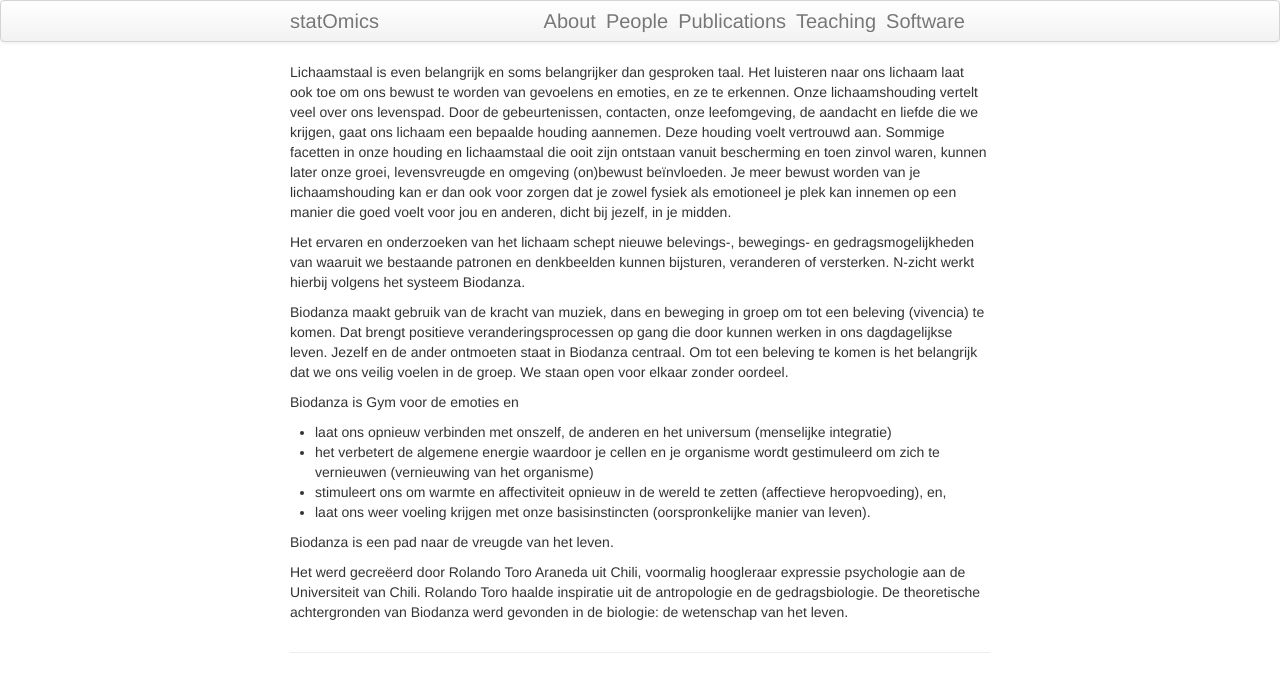
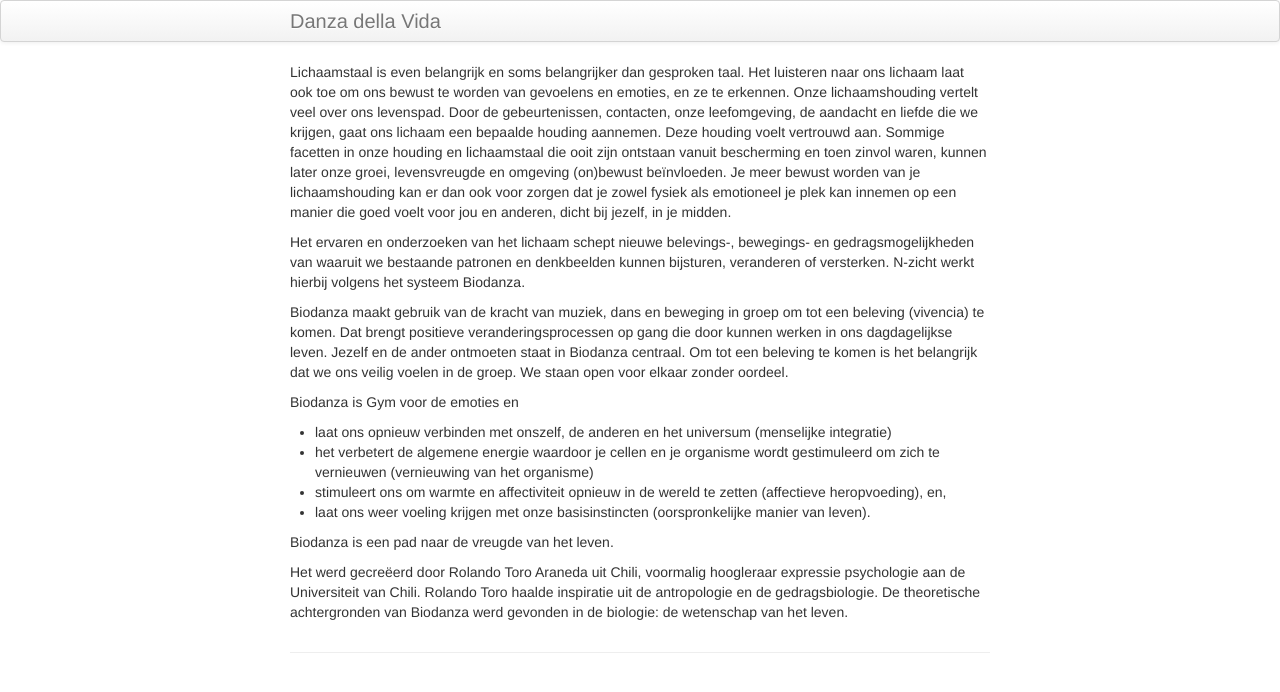
Before and after one commit to danzadellavita/danzadellavita.github.io, a Jekyll site: the page built from index.md, in a window 1280 px wide. Shown: the top 692 px of the page. Built offline with Jekyll 4.4.1, drawn with Linux system fonts in a browser that asks for light colours.

Commit message:
update navbar

```diff
--- a/_includes/themes/twitter/default.html
+++ b/_includes/themes/twitter/default.html
@@ -33,14 +33,16 @@
     <div class="navbar-inner">
     <div class="container-narrow">
     <div class="navbar-header">
-    <a class="brand" href="/">statOmics</a>
+    <a class="brand" href="/">Danza della Vida</a>
     </div>
     <ul class="nav">
+    <!--
     <li><a class="brand" href="/pages/about">About</a></li>
     <li><a class="brand" href="/pages/people">People</a></li>
     <li><a class="brand" href="/pages/publications">Publications</a></li>
     <li><a class="brand" href="/pages/teaching.html">Teaching</a></li>
     <li><a class="brand" href="/pages/software.html">Software</a></li>
+    -->
     </ul>
     </div>
     </div>
```
Also changed, not shown: 6 other files.
